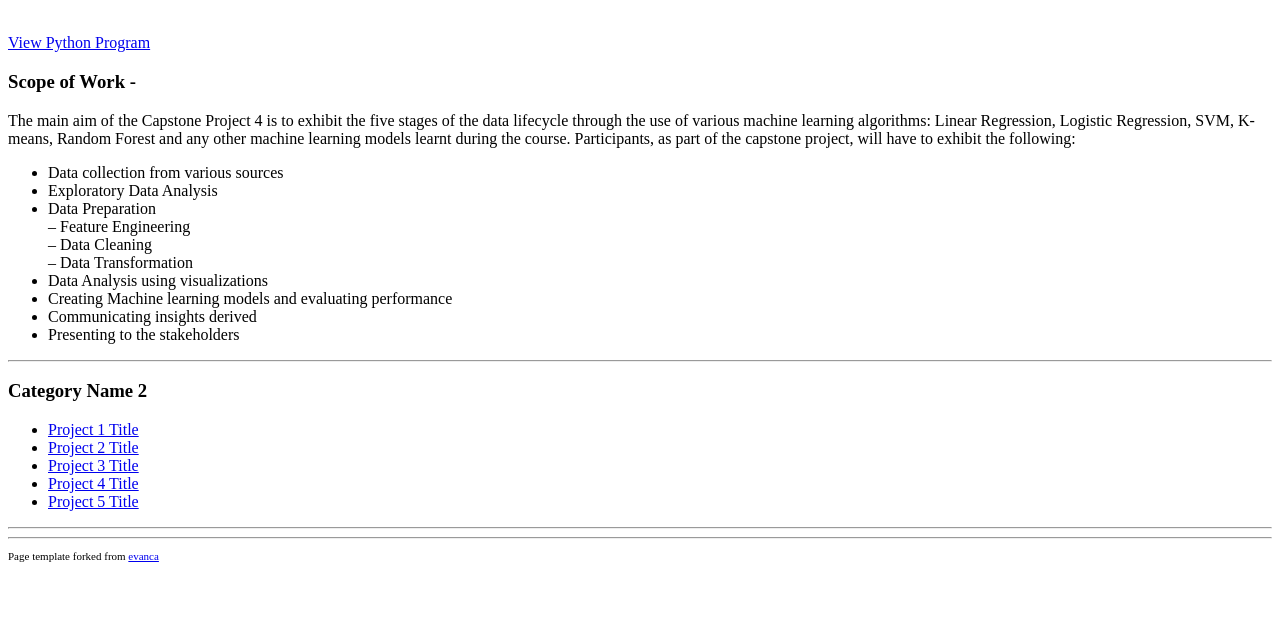
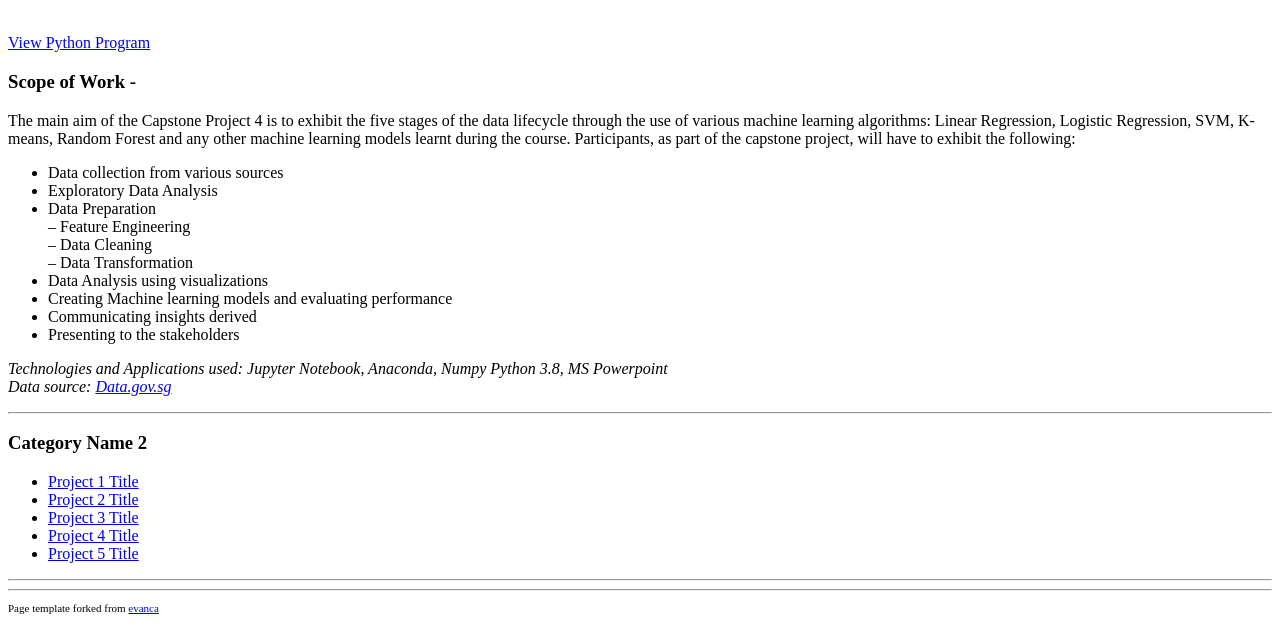
Before and after one commit to ZalehaAli/Data-Analytics-Portfolio, a Jekyll site: the page built from index.md, in a window 1280 px wide and 900 px high, scrolled down 3075 px, cut to the strip 275-900 px from the top of the window. Built offline with Jekyll 4.4.1, drawn with Linux system fonts in a browser that asks for light colours; our own code applies the rules of GitHub Pages for plain Markdown files; before the commit the page ends 3923 px from its top, so only the background shows below that.

Commit message:
Update index.md

```diff
--- a/index.md
+++ b/index.md
@@ -136,6 +136,12 @@ The main aim of the Capstone Project 4 is to exhibit the five stages of the data
 <br>
 * Presenting to the stakeholders
 
+<p><em>Technologies and Applications used: Jupyter Notebook, Anaconda, Numpy Python 3.8, MS Powerpoint</em><br>
+  <em>Data source: <a href="https://archive.ics.uci.edu/ml/datasets/Bank+Marketing
+" target="_blank">Data.gov.sg</a></em>
+</p>
+
+
 <!--[Python](http://example.com/)-->
 <!--<img src="images/Capstone4_Python_EDA.jpg?raw=true"/>-->
 
```
